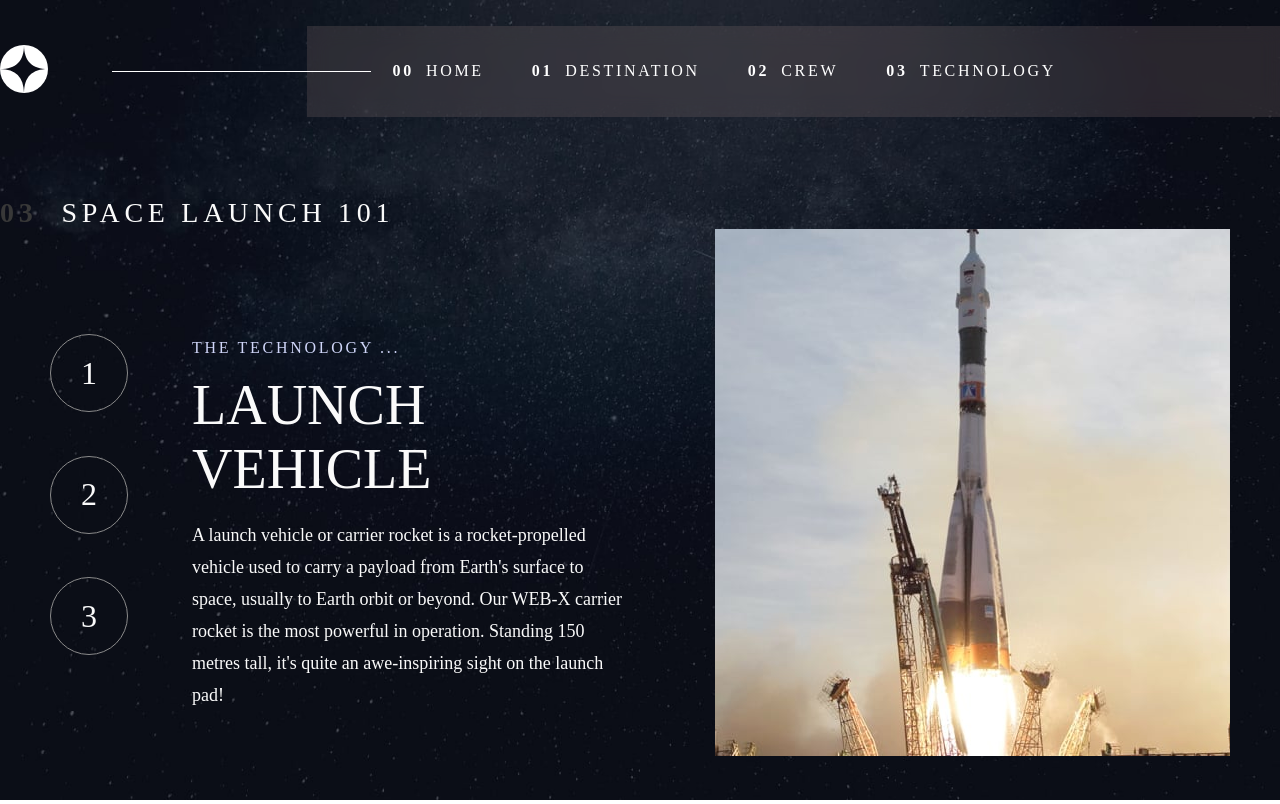
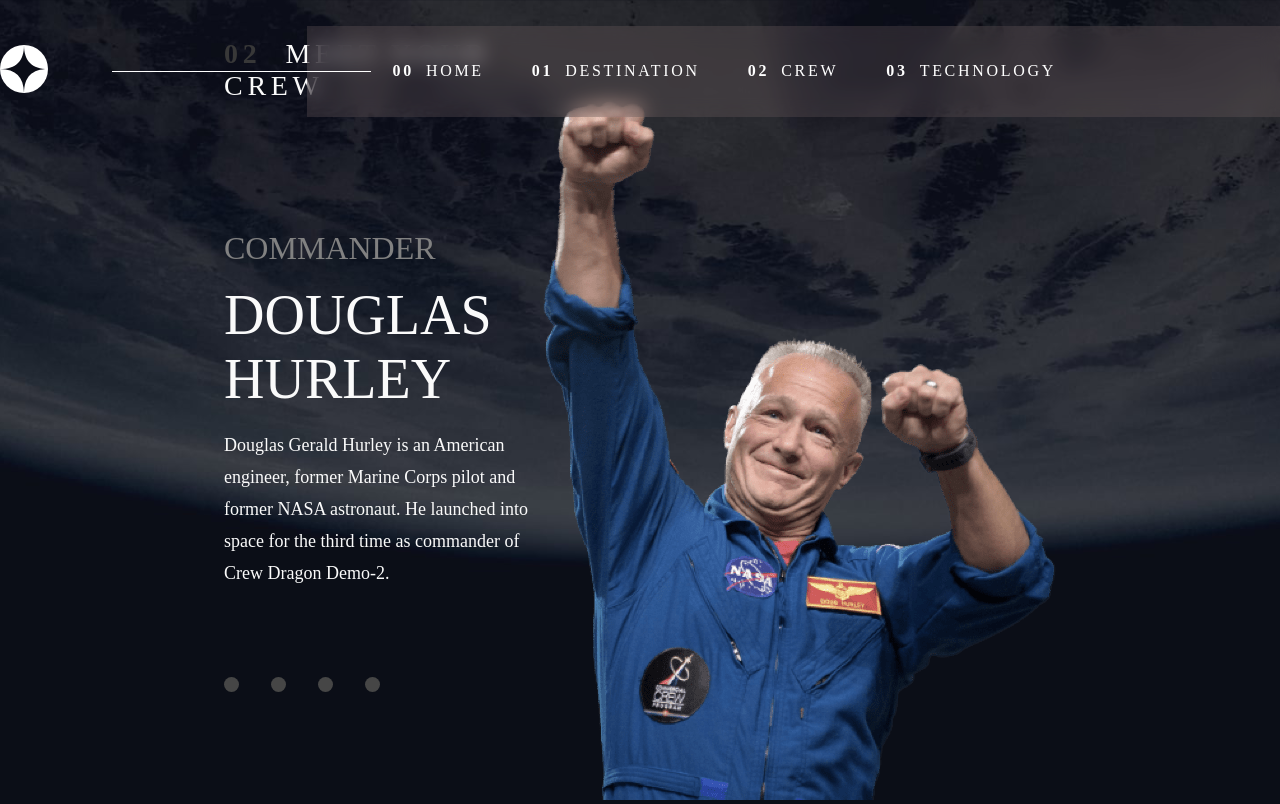
Before and after one commit to adamkula1/Space-Tourism, a React (Create React App) app: page /crew in a window 1280 px wide. Built offline with nearby package versions, Linux system fonts and the light colour scheme.

Commit message:
add routes and create path in navigation

```diff
--- a/package.json
+++ b/package.json
@@ -12,6 +12,7 @@
     "@types/react-dom": "^18.0.1",
     "react": "^18.0.0",
     "react-dom": "^18.0.0",
+    "react-router-dom": "^6.3.0",
     "react-scripts": "5.0.1",
     "styled-components": "^5.3.5",
     "typescript": "^4.6.3",
--- a/src/App.tsx
+++ b/src/App.tsx
@@ -3,17 +3,25 @@
 import Home from './pages/Home';
 import Destination from './pages/Destination';
 import Crew from './pages/Crew';
-import Navigation from './components/Navigation';
 import Technology from './pages/Technology';
+import { Link } from "react-router-dom";
+import { render } from "react-dom";
+import {
+  BrowserRouter,
+  Routes,
+  Route,
+} from "react-router-dom";
 
 const App = () => {
   return (
-    <>
-      {/* <Home /> */}
-      {/* <Destination /> */}
-      <Technology />
-      {/* <Crew/> */}
-    </>
+    <BrowserRouter>
+      <Routes>
+        <Route path='/' element={<Home />} />
+        <Route path='destination' element={<Destination />} />
+        <Route path='crew' element={<Crew />} />
+        <Route path='technology' element={<Technology />} />
+      </Routes>
+    </BrowserRouter>
   )
 }
 
--- a/src/components/Navigation.tsx
+++ b/src/components/Navigation.tsx
@@ -1,5 +1,7 @@
 import React from 'react'
 import styled from "styled-components";
+import { useNavigate } from 'react-router-dom';
+
 
 const Nav = styled.header`
     max-width: 1865px;
@@ -61,7 +63,10 @@
     background: #fff;
 `;
 
-const Navigation = () => {
+const Navigation = (props: any) => {
+
+    const navigate = useNavigate();
+
   return (
     <Nav>
         <Logo>
@@ -69,10 +74,10 @@
         </Logo>
         <Lane />
             <List>
-                <ListItem><Link><Number>00</Number>Home</Link></ListItem>
-                <ListItem><Link><Number>01</Number>Destination</Link></ListItem>
-                <ListItem><Link><Number>02</Number>Crew</Link></ListItem>
-                <ListItem><Link><Number>03</Number>Technology</Link></ListItem>
+                <ListItem><Link onClick={() => navigate("/")}><Number>00</Number>Home</Link></ListItem>
+                <ListItem><Link onClick={() => navigate("/destination")}><Number>01</Number>Destination</Link></ListItem>
+                <ListItem><Link onClick={() => navigate("/crew")}><Number>02</Number>Crew</Link></ListItem>
+                <ListItem><Link onClick={() => navigate("/technology")}><Number>03</Number>Technology</Link></ListItem>
             </List>
     </Nav>
   )
```
Also changed, not shown: 1 other file (tests, documents, lock files or other folders).
